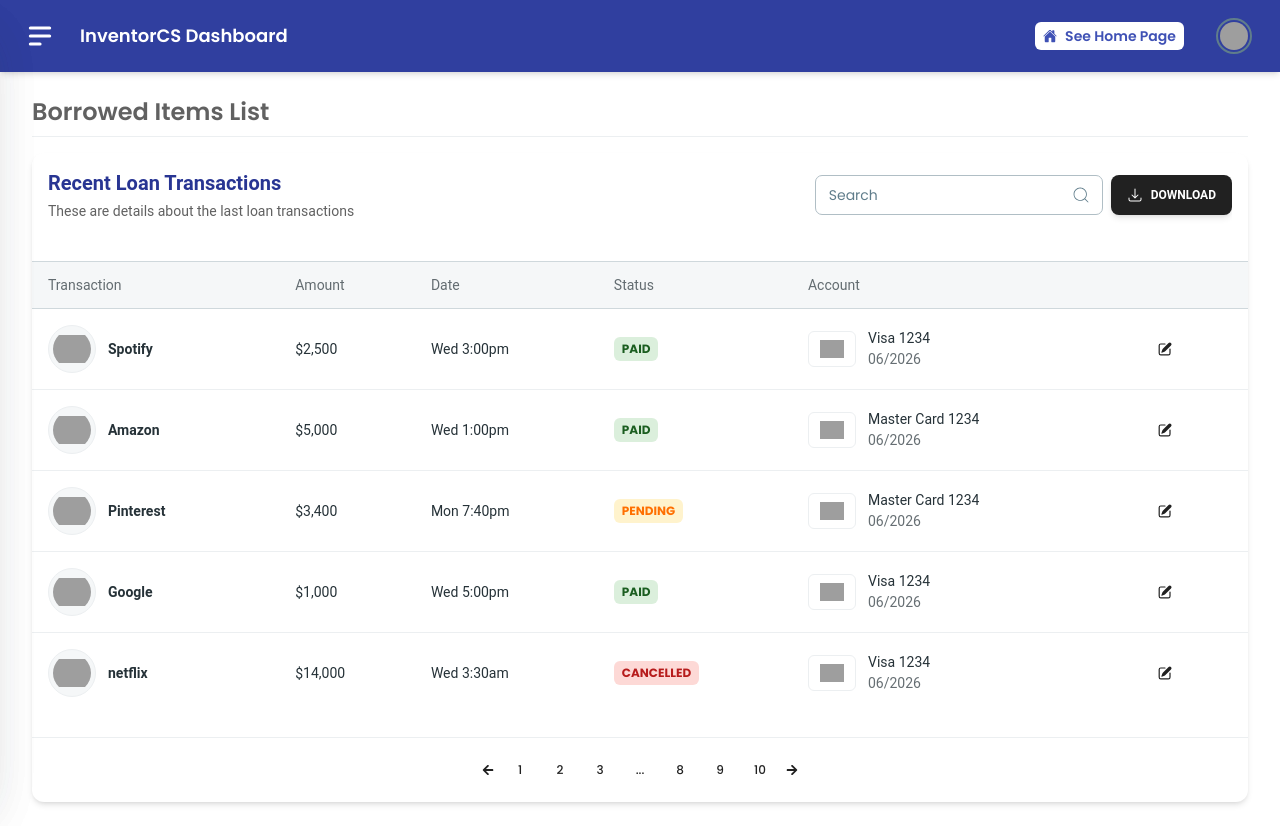
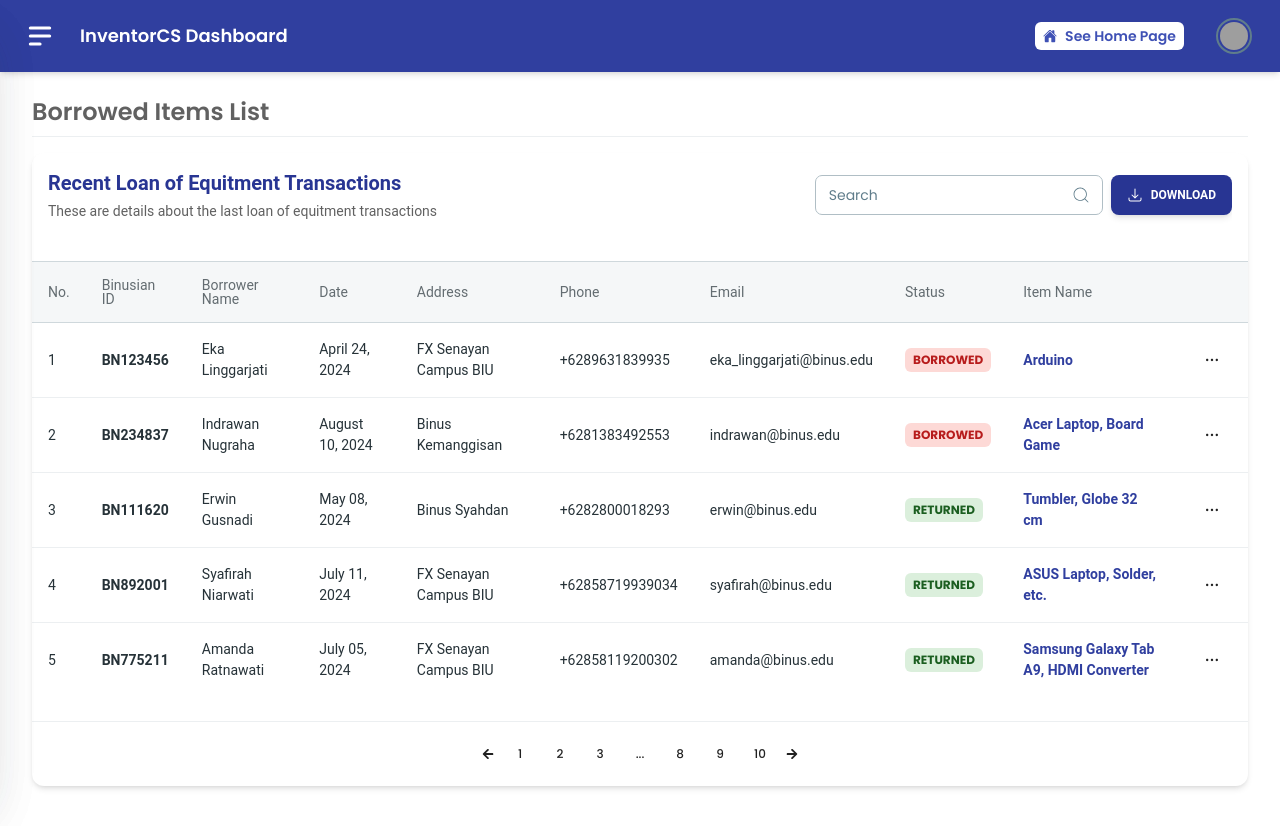
Before and after one commit to Juwono136/inventorCS_apps, a React (Vite) app in the folder client/: page /borrowed-item in a window 1280 px wide. Built offline with nearby package versions, Linux system fonts and the light colour scheme; grey boxes are pictures that could not be loaded.

Commit message:
update dashboard and borrowed items page

```diff
--- /dev/null
+++ b/client/src/assets/data/items.js
@@ -0,0 +1,77 @@
+export const items = [
+    {
+        binusian_id: "BN123456",
+        borrower_name: "Eka Linggarjati",
+        date: "April 24, 2024",
+        address: "FX Senayan Campus BIU",
+        phone: "+6289631839935",
+        email: "eka_linggarjati@binus.edu",
+        status: "borrowed",
+        purpose: "for research",
+        product: {
+            name: ["Arduino"],
+            serial_number: ["1234"],
+        },
+        return_date: ""
+    },
+    {
+        binusian_id: "BN234837",
+        borrower_name: "Indrawan Nugraha",
+        date: "August 10, 2024",
+        address: "Binus Kemanggisan",
+        phone: "+6281383492553",
+        email: "indrawan@binus.edu",
+        status: "borrowed",
+        purpose: "for quiz",
+        product: {
+            name: ["Acer Laptop", "Board Game"],
+            serial_number: ["4324", "6110"],
+        },
+        return_date: ""
+    },
+    {
+        binusian_id: "BN111620",
+        borrower_name: "Erwin Gusnadi",
+        date: "May 08, 2024",
+        address: "Binus Syahdan",
+        phone: "+6282800018293",
+        email: "erwin@binus.edu",
+        status: "returned",
+        purpose: "for research",
+        product: {
+            name: ["Tumbler", "Globe 32 cm"],
+            serial_number: ["1800", "8112"],
+        },
+        return_date: "May 10, 2024"
+    },
+    {
+        binusian_id: "BN892001",
+        borrower_name: "Syafirah Niarwati",
+        date: "July 11, 2024",
+        address: "FX Senayan Campus BIU",
+        phone: "+62858719939034",
+        email: "syafirah@binus.edu",
+        status: "returned",
+        purpose: "for quiz",
+        product: {
+            name: ["ASUS Laptop", "Solder", "3D Printer", "ASUS Laptop", "Solder", "3D Printer", "ASUS Laptop", "Solder", "3D Printer", "ASUS Laptop", "Solder", "3D Printer"],
+            serial_number: ["5722", "1109", "6342"],
+        },
+        return_date: "July 15, 2024"
+    },
+    {
+        binusian_id: "BN775211",
+        borrower_name: "Amanda Ratnawati",
+        date: "July 05, 2024",
+        address: "FX Senayan Campus BIU",
+        phone: "+62858119200302",
+        email: "amanda@binus.edu",
+        status: "returned",
+        purpose: "for research",
+        product: {
+            name: ["Samsung Galaxy Tab A9", "HDMI Converter"],
+            serial_number: ["5722", "1109"],
+        },
+        return_date: "July 10, 2024"
+    },
+];
--- a/client/src/components/BorrowedItemDashboard.jsx
+++ b/client/src/components/BorrowedItemDashboard.jsx
@@ -1,4 +1,4 @@
-import React from "react";
+import React, { useState } from "react";
 import {
   Card,
   CardHeader,
@@ -13,83 +13,53 @@ import {
   Input,
 } from "@material-tailwind/react";
 import { CiSearch } from "react-icons/ci";
-import { HiMiniPencilSquare, HiArrowDownTray } from "react-icons/hi2";
+import { HiArrowDownTray } from "react-icons/hi2";
+import { IoIosMore } from "react-icons/io";
 import { FaArrowLeft, FaArrowRight } from "react-icons/fa";
+import MoreInfoBorrowedItem from "./MoreInfoBorrowedItem";
+import { items } from "../assets/data/items";
 
-const TABLE_HEAD = ["Transaction", "Amount", "Date", "Status", "Account", ""];
-
-const TABLE_ROWS = [
-  {
-    img: "https://docs.material-tailwind.com/img/logos/logo-spotify.svg",
-    name: "Spotify",
-    amount: "$2,500",
-    date: "Wed 3:00pm",
-    status: "paid",
-    account: "visa",
-    accountNumber: "1234",
-    expiry: "06/2026",
-  },
-  {
-    img: "https://docs.material-tailwind.com/img/logos/logo-amazon.svg",
-    name: "Amazon",
-    amount: "$5,000",
-    date: "Wed 1:00pm",
-    status: "paid",
-    account: "master-card",
-    accountNumber: "1234",
-    expiry: "06/2026",
-  },
-  {
-    img: "https://docs.material-tailwind.com/img/logos/logo-pinterest.svg",
-    name: "Pinterest",
-    amount: "$3,400",
-    date: "Mon 7:40pm",
-    status: "pending",
-    account: "master-card",
-    accountNumber: "1234",
-    expiry: "06/2026",
-  },
-  {
-    img: "https://docs.material-tailwind.com/img/logos/logo-google.svg",
-    name: "Google",
-    amount: "$1,000",
-    date: "Wed 5:00pm",
-    status: "paid",
-    account: "visa",
-    accountNumber: "1234",
-    expiry: "06/2026",
-  },
-  {
-    img: "https://docs.material-tailwind.com/img/logos/logo-netflix.svg",
-    name: "netflix",
-    amount: "$14,000",
-    date: "Wed 3:30am",
-    status: "cancelled",
-    account: "visa",
-    accountNumber: "1234",
-    expiry: "06/2026",
-  },
+const TABLE_HEAD = [
+  "No.",
+  "Binusian ID",
+  "Borrower Name",
+  "Date",
+  "Address",
+  "Phone",
+  "Email",
+  "Status",
+  "Item Name",
+  "",
 ];
 
 const BorrowedItemDashboard = () => {
+  const [openDialog, setOpenDialog] = useState(false);
+  const [selectedItem, setSelectedItem] = useState([]);
+
+  const handleOpenDialog = (item) => {
+    setSelectedItem(item);
+    setOpenDialog(!openDialog);
+  };
+
   return (
     <div className="px-8 py-6">
       <h1 className="text-gray-700 text-md md:text-2xl">Borrowed Items List</h1>
       <hr className="my-2 border-blue-gray-50" />
 
       <div className="mt-4">
-        <Card className="h-full w-full">
+        <Card className="w-full overflow-y-hidden">
           <CardHeader floated={false} shadow={false} className="rounded-none">
             <div className="mb-4 flex flex-col justify-between gap-8 md:flex-row md:items-center">
               <div>
-                <Typography className="text-indigo-800 text-md font-semibold md:text-xl">
-                  Recent Loan Transactions
+                <Typography className="text-indigo-800 text-sm font-semibold md:text-xl">
+                  Recent Loan of Equitment Transactions
                 </Typography>
                 <Typography
                   color="gray"
                   className="mt-1 font-normal text-xs md:text-sm"
                 >
-                  These are details about the last loan transactions
+                  These are details about the last loan of equitment
+                  transactions
                 </Typography>
               </div>
               <div className="flex w-full shrink-0 gap-6  flex-col-reverse md:flex-row md:w-max md:gap-2">
@@ -100,7 +70,7 @@ const BorrowedItemDashboard = () => {
                   />
                 </div>
                 <Button
-                  className="flex items-center justify-center gap-2"
+                  className="flex items-center justify-center gap-2 bg-indigo-800"
                   size="sm"
                 >
                   <HiArrowDownTray className="h-4 w-4" />
@@ -110,7 +80,7 @@ const BorrowedItemDashboard = () => {
             </div>
           </CardHeader>
           <CardBody className="overflow-scroll px-0">
-            <table className="w-full min-w-max table-auto text-left">
+            <table className="w-full table-auto text-left">
               <thead>
                 <tr>
                   {TABLE_HEAD.map((head) => (
@@ -130,51 +100,58 @@ const BorrowedItemDashboard = () => {
                 </tr>
               </thead>
               <tbody>
-                {TABLE_ROWS.map(
+                {items.map(
                   (
                     {
-                      img,
-                      name,
-                      amount,
+                      binusian_id,
+                      borrower_name,
                       date,
+                      address,
+                      phone,
+                      email,
                       status,
-                      account,
-                      accountNumber,
-                      expiry,
+                      purpose,
+                      product,
+                      return_date,
                     },
                     index
                   ) => {
-                    const isLast = index === TABLE_ROWS.length - 1;
+                    const isLast = index === items.length - 1;
                     const classes = isLast
                       ? "p-4"
                       : "p-4 border-b border-blue-gray-50";
 
                     return (
-                      <tr key={name}>
-                        <td className={classes}>
-                          <div className="flex items-center gap-3">
-                            <Avatar
-                              src={img}
-                              alt={name}
-                              size="md"
-                              className="border border-blue-gray-50 bg-blue-gray-50/50 object-contain p-1"
-                            />
-                            <Typography
-                              variant="small"
-                              color="blue-gray"
-                              className="font-bold"
-                            >
-                              {name}
-                            </Typography>
-                          </div>
-                        </td>
+                      <tr key={borrower_name}>
                         <td className={classes}>
                           <Typography
                             variant="small"
                             color="blue-gray"
                             className="font-normal"
                           >
-                            {amount}
+                            {index + 1}
+                          </Typography>
+                        </td>
+
+                        <td className={classes}>
+                          <div className="flex items-center gap-3">
+                            <Typography
+                              variant="small"
+                              color="blue-gray"
+                              className="font-bold"
+                            >
+                              {binusian_id}
+                            </Typography>
+                          </div>
+                        </td>
+
+                        <td className={classes}>
+                          <Typography
+                            variant="small"
+                            color="blue-gray"
+                            className="font-normal"
+                          >
+                            {borrower_name}
                           </Typography>
                         </td>
                         <td className={classes}>
@@ -186,59 +163,79 @@ const BorrowedItemDashboard = () => {
                             {date}
                           </Typography>
                         </td>
+
+                        <td className={classes}>
+                          <Typography
+                            variant="small"
+                            color="blue-gray"
+                            className="font-normal"
+                          >
+                            {address}
+                          </Typography>
+                        </td>
+
+                        <td className={classes}>
+                          <Typography
+                            variant="small"
+                            color="blue-gray"
+                            className="font-normal"
+                          >
+                            {phone}
+                          </Typography>
+                        </td>
+
+                        <td className={classes}>
+                          <Typography
+                            variant="small"
+                            color="blue-gray"
+                            className="font-normal"
+                          >
+                            {email}
+                          </Typography>
+                        </td>
+
                         <td className={classes}>
                           <div className="w-max">
                             <Chip
                               size="sm"
                               variant="ghost"
                               value={status}
-                              color={
-                                status === "paid"
-                                  ? "green"
-                                  : status === "pending"
-                                  ? "amber"
-                                  : "red"
-                              }
+                              color={status === "borrowed" ? "red" : "green"}
                             />
                           </div>
                         </td>
+
                         <td className={classes}>
-                          <div className="flex items-center gap-3">
-                            <div className="h-9 w-12 rounded-md border border-blue-gray-50 p-1">
-                              <Avatar
-                                src={
-                                  account === "visa"
-                                    ? "https://demos.creative-tim.com/test/corporate-ui-dashboard/assets/img/logos/visa.png"
-                                    : "https://demos.creative-tim.com/test/corporate-ui-dashboard/assets/img/logos/mastercard.png"
-                                }
-                                size="sm"
-                                alt={account}
-                                variant="square"
-                                className="h-full w-full object-contain p-1"
-                              />
-                            </div>
-                            <div className="flex flex-col">
-                              <Typography
-                                variant="small"
-                                color="blue-gray"
-                                className="font-normal capitalize"
-                              >
-                                {account.split("-").join(" ")} {accountNumber}
-                              </Typography>
-                              <Typography
-                                variant="small"
-                                color="blue-gray"
-                                className="font-normal opacity-70"
-                              >
-                                {expiry}
-                              </Typography>
-                            </div>
-                          </div>
+                          <Typography
+                            variant="small"
+                            className="font-semibold text-indigo-700"
+                          >
+                            {product.name.length > 2
+                              ? `${product.name.slice(0, 2).join(", ")}, etc.`
+                              : product.name.join(", ")}
+                          </Typography>
                         </td>
+
                         <td className={classes}>
-                          <Tooltip content="Edit User">
-                            <IconButton variant="text">
-                              <HiMiniPencilSquare className="h-4 w-4" />
+                          <Tooltip content="More Info">
+                            <IconButton
+                              variant="text"
+                              onClick={() =>
+                                handleOpenDialog({
+                                  binusian_id,
+                                  borrower_name,
+                                  date,
+                                  address,
+                                  phone,
+                                  email,
+                                  status,
+                                  purpose,
+                                  product,
+                                  return_date,
+                                })
+                              }
+                            >
+                              <IoIosMore className="h-4 w-4" />
                             </IconButton>
                           </Tooltip>
                         </td>
@@ -282,6 +279,13 @@ const BorrowedItemDashboard = () => {
           </CardFooter>
         </Card>
       </div>
+
+      {/* Open Dialog More Info */}
+      <MoreInfoBorrowedItem
+        open={openDialog}
+        handleOpenDialog={() => setOpenDialog(false)}
+        item={selectedItem}
+      />
     </div>
   );
 };
--- /dev/null
+++ b/client/src/components/MoreInfoBorrowedItem.jsx
@@ -0,0 +1,163 @@
+import React from "react";
+import {
+  Dialog,
+  DialogHeader,
+  Typography,
+  DialogBody,
+  DialogFooter,
+  Button,
+  IconButton,
+  Card,
+  Chip,
+} from "@material-tailwind/react";
+import { IoClose } from "react-icons/io5";
+
+const TABLE_HEAD = ["No", "Description of equipment borrowed", "Serial Number"];
+
+const MoreInfoBorrowedItem = ({ open, handleOpenDialog, item }) => {
+  return (
+    <Dialog open={open}>
+      <DialogHeader className="justify-between">
+        <div className="flex flex-col justify-center items-center w-full">
+          <Typography variant="h5" color="blue-gray">
+            Loan of Equipment
+          </Typography>
+          <Typography color="gray" variant="paragraph">
+            Computer Science Program
+          </Typography>
+        </div>
+
+        <IconButton
+          color="blue-gray"
+          size="sm"
+          variant="text"
+          onClick={handleOpenDialog}
+        >
+          <IoClose className="h-5 w-5" />
+        </IconButton>
+      </DialogHeader>
+
+      <DialogBody divider className="grid gap-4 md:m-4">
+        <div className="space-y-2 text-sm">
+          <div className="grid grid-cols-3 gap-2">
+            <span className="font-medium text-gray-800 w-full">Date:</span>
+            <span className="col-span-2">{item.date}</span>
+          </div>
+          <div className="grid grid-cols-3 gap-2">
+            <span className="font-medium text-gray-800 w-full">
+              Borrower Name:
+            </span>
+            <span className="col-span-2">{item.borrower_name}</span>
+          </div>
+          <div className="grid grid-cols-3 gap-2">
+            <span className="font-medium text-gray-800 w-full">
+              Binusian ID:
+            </span>
+            <span className="col-span-2">{item.binusian_id}</span>
+          </div>
+          <div className="grid grid-cols-3 gap-2">
+            <span className="font-medium text-gray-800 w-full">
+              Home Address:
+            </span>
+            <span className="col-span-2">{item.address}</span>
+          </div>
+          <div className="grid grid-cols-3 gap-2">
+            <span className="font-medium text-gray-800 w-full">Phone:</span>
+            <span className="col-span-2">{item.phone}</span>
+          </div>
+          <div className="grid grid-cols-3 gap-2">
+            <span className="font-medium text-gray-800 w-full">Email:</span>
+            <span className="col-span-2">{item.email}</span>
+          </div>
+          <div className="grid grid-cols-3 gap-2">
+            <span className="font-medium text-gray-800 w-full">
+              Purpose of Loan:
+            </span>
+            <span className="col-span-2">{item.purpose}</span>
+          </div>
+
+          <div className="grid grid-cols-3 gap-2">
+            <span className="font-medium text-gray-800 w-full">Status:</span>
+            <span className="flex gap-2 items-center col-span-2">
+              <Chip
+                size="sm"
+                variant="ghost"
+                className="max-w-max"
+                value={item.status || ""}
+                color={item.status === "borrowed" ? "red" : "green"}
+              />
+              <p>{item.status === "borrowed" ? "" : item.return_date}</p>
+            </span>
+          </div>
+
+          <div className="grid gap-2 h-[300px]">
+            <Card className="w-full overflow-scroll">
+              <table className="w-full min-w-max table-auto text-left">
+                <thead>
+                  <tr>
+                    {TABLE_HEAD.map((head) => (
+                      <th
+                        key={head}
+                        className="border-b border-blue-gray-100 bg-blue-gray-50 p-4"
+                      >
+                        <Typography
+                          variant="small"
+                          color="blue-gray"
+                          className="font-normal leading-none opacity-70"
+                        >
+                          {head}
+                        </Typography>
+                      </th>
+                    ))}
+                  </tr>
+                </thead>
+                <tbody>
+                  {item.product?.name.map((name, i) => (
+                    <tr key={i}>
+                      <td className="border-b border-blue-gray-50 p-4">
+                        <Typography
+                          variant="small"
+                          color="blue-gray"
+                          className="font-normal"
+                        >
+                          {i + 1}
+                        </Typography>
+                      </td>
+                      <td className="border-b border-blue-gray-50 p-4">
+                        <Typography
+                          variant="small"
+                          color="blue-gray"
+                          className="font-normal"
+                        >
+                          {name}
+                        </Typography>
+                      </td>
+                      <td className="border-b border-blue-gray-50 p-4">
+                        <Typography
+                          variant="small"
+                          color="blue-gray"
+                          className="font-normal"
+                        >
+                          {item.product.serial_number[i]}
+                        </Typography>
+                      </td>
+                    </tr>
+                  ))}
+                </tbody>
+              </table>
+            </Card>
+          </div>
+        </div>
+      </DialogBody>
+
+      {/* <DialogFooter className="space-x-2">
+        <Button variant="text" color="blue-gray" onClick={handleOpenDialog}>
+          Back
+        </Button>
+        <Button className="bg-indigo-700">Logout</Button>
+      </DialogFooter> */}
+    </Dialog>
+  );
+};
+
+export default MoreInfoBorrowedItem;
--- a/client/src/components/NavbarDashboard.jsx
+++ b/client/src/components/NavbarDashboard.jsx
@@ -39,7 +39,7 @@ const NavbarDashboard = () => {
   const closeMenuProfile = () => setIsMenuProfileOpen(false);
 
   return (
-    <div className="flex">
+    <>
       <Navbar
         color="blue-gray"
         className="sticky top-0 z-10 h-max max-w-full bg-indigo-700 px-4 py-3 rounded-none"
@@ -126,7 +126,7 @@ const NavbarDashboard = () => {
         </div>
       </Navbar>
       <SidebarDashboard isDrawerOpen={isDrawerOpen} closeDrawer={closeDrawer} />
-    </div>
+    </>
   );
 };
 
```
Also changed, not shown: client/src/components/SidebarDashboard.jsx (+13 -8 lines).
